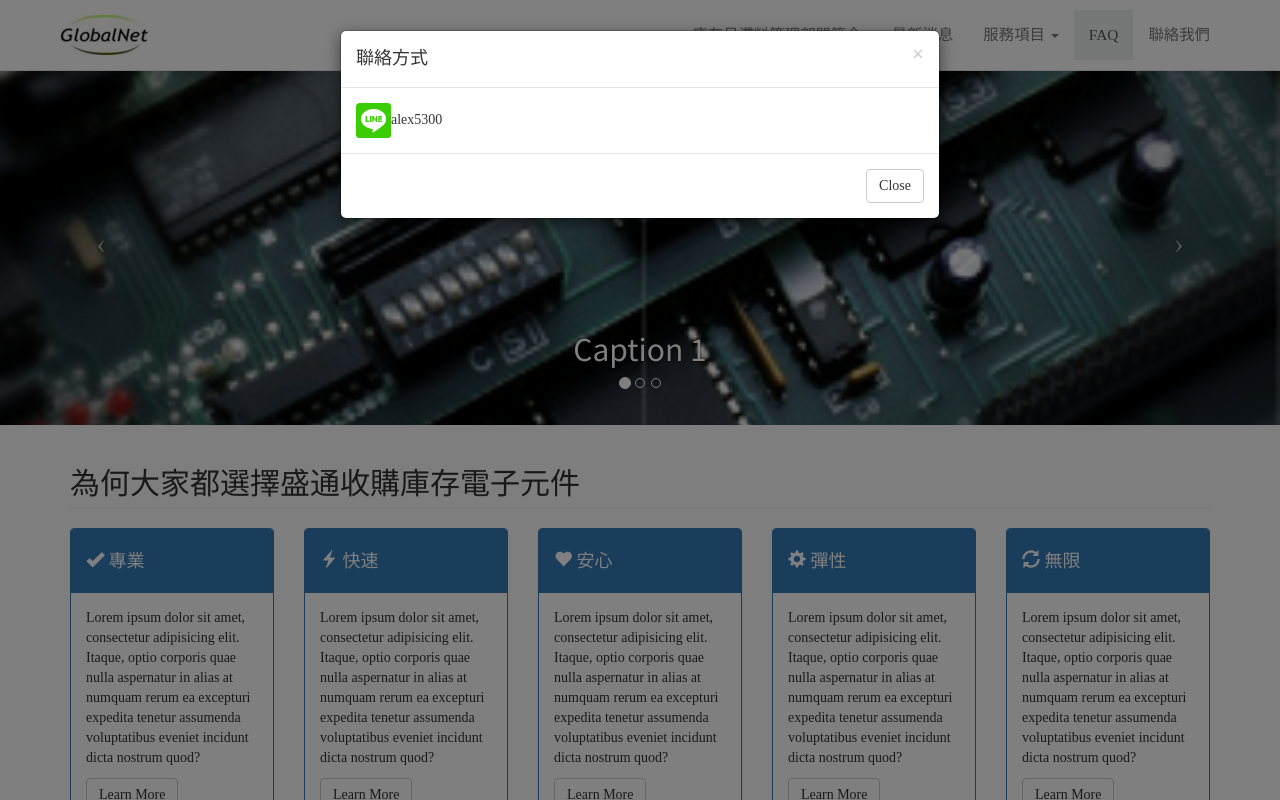
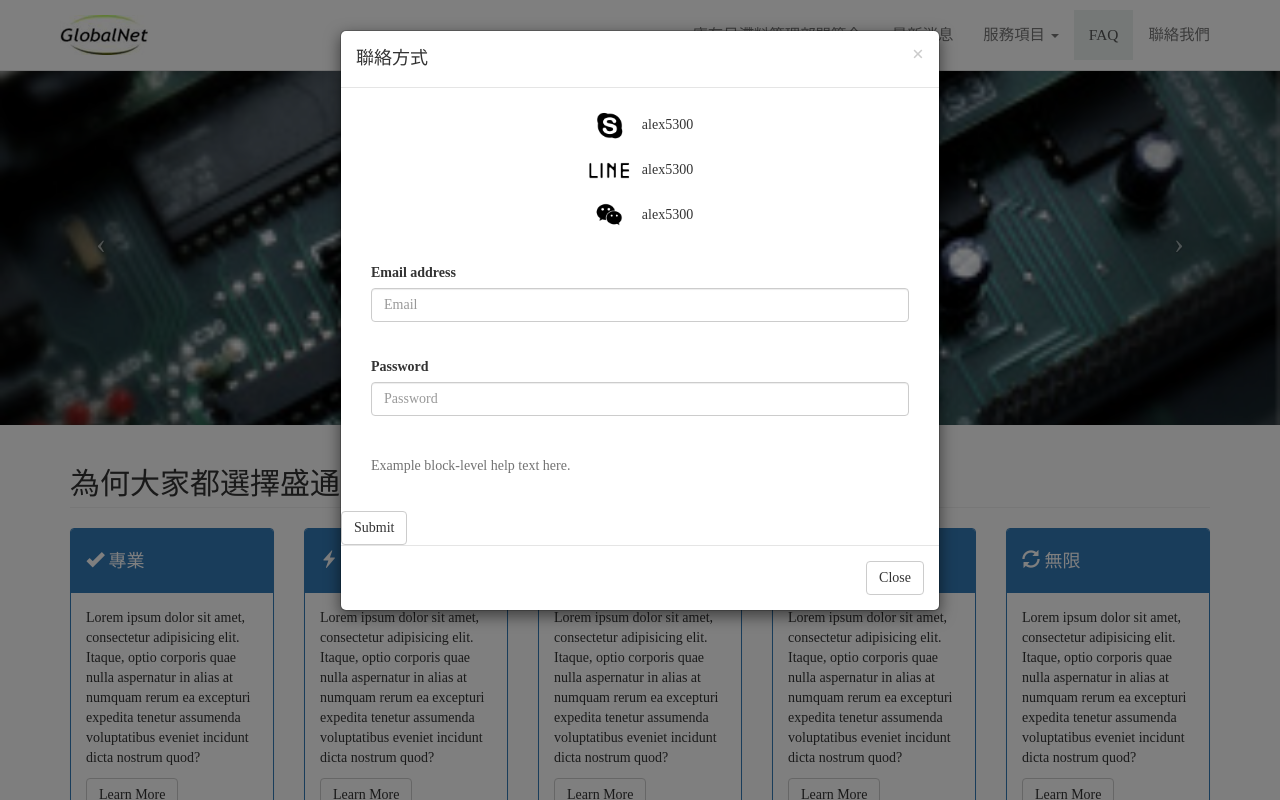
Before and after one commit to johnson0903/GNE-website, a PHP site: page / in a window 1280 px wide, after a click on "聯絡我們". Run offline with PHP 8.4, Linux system fonts and the light colour scheme; grey boxes labelled with a size stand in for pictures from a placeholder-image service; some libraries are stand-ins or nearby versions.

Commit message:
更換圖片

```diff
--- a/css/modern-business.css
+++ b/css/modern-business.css
@@ -48,10 +48,22 @@ figcaption {
 .img-hover:hover {
   opacity: 0.8;
 }
-
+.contact-info{
+  display: flex;
+  justify-content: center;
+  flex-direction: row;
+  align-items: center;
+}
+.contact-info p{
+  margin-bottom: 0;
+}
 .contact-image {
-  width: 35px;
-  height: 35px;
+  margin-right: 10px;
+  width: 45px;
+  height: 45px;
+}
+.form-group{
+  padding: 10px 30px;
 }
 
 
--- a/index.html
+++ b/index.html
@@ -77,7 +77,7 @@
     <!-- /.container -->
   </nav>
 
-  <!-- Modal -->
+  <!-- 聯絡我們-Modal -->
   <div class="modal fade" id="modal-contact" role="dialog">
     <div class="modal-dialog">
 
@@ -88,9 +88,33 @@
           <h4 class="modal-title">聯絡方式</h4>
         </div>
         <div class="modal-body">
-          <img class="contact-image" src="image/line.png" alt="line.png"><span>alex5300</span>
-
+          <div class="contact-info">
+            <img class="contact-image" src="image/skype.png" alt="skype.png">
+            <p>alex5300</p>
+          </div>
+          <div class="contact-info">
+            <img class="contact-image" src="image/line.png" alt="line.png">
+            <p>alex5300</p>
+          </div>
+          <div class="contact-info">
+            <img class="contact-image" src="image/wechat.png" alt="wechat.png">
+            <p>alex5300</p>
+          </div>
         </div>
+        <form>
+          <div class="form-group">
+            <label for="exampleInputEmail1">Email address</label>
+            <input type="email" class="form-control" id="exampleInputEmail1" placeholder="Email">
+          </div>
+          <div class="form-group">
+            <label for="exampleInputPassword1">Password</label>
+            <input type="password" class="form-control" id="exampleInputPassword1" placeholder="Password">
+          </div>
+          <div class="form-group">
+            <p class="help-block">Example block-level help text here.</p>
+          </div>
+          <button type="submit" class="btn btn-default">Submit</button>
+        </form>
         <div class="modal-footer">
           <button type="button" class="btn btn-default" data-dismiss="modal">Close</button>
         </div>
@@ -397,11 +421,11 @@
   <!-- Footer -->
   <footer>
     <div class="container-fluid">
-        <p>盛通電子股份有限公司</p>
-        <p>台北市大安區忠孝東路4段122之11號12F</p>
-        <p>+886-2-2740-5300</p>
-        <p>收購庫存電子元件 收購IC 收購主被動元件</p>
-        <p>Copyright &copy; 2017 GlobalNet. All right reserved.</p>
+      <p>盛通電子股份有限公司</p>
+      <p>台北市大安區忠孝東路4段122之11號12F</p>
+      <p>+886-2-2740-5300</p>
+      <p>收購庫存電子元件 收購IC 收購主被動元件</p>
+      <p>Copyright &copy; 2017 GlobalNet. All right reserved.</p>
 
     </div>
   </footer>
@@ -418,19 +442,19 @@
     $('.carousel').carousel({
       interval: 2500 //changes the speed
     });
-    $(document).ready(function(){
-      $(window).scroll(function(){
-        if($(this).scrollTop()>300){
+    $(document).ready(function() {
+      $(window).scroll(function() {
+        if ($(this).scrollTop() > 300) {
           $('#back-to-top').fadeIn();
-        }else{
+        } else {
           $('#back-to-top').fadeOut();
         }
       });
 
       //scroll body to top
-      $('#back-to-top').click(function(){
+      $('#back-to-top').click(function() {
         $('body,html').animate({
-          scrollTop:0
+          scrollTop: 0
         }, 1000);
         return false;
       });
```
Also changed, not shown: image/line.png, image/skype.png, image/wechat.png (added), image/weechat.png (deleted).
